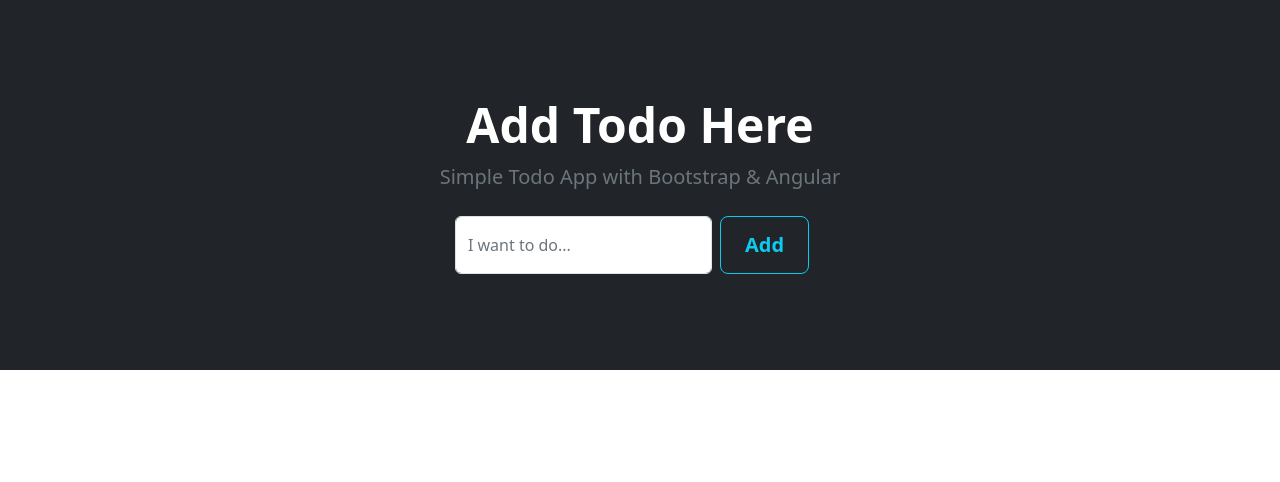
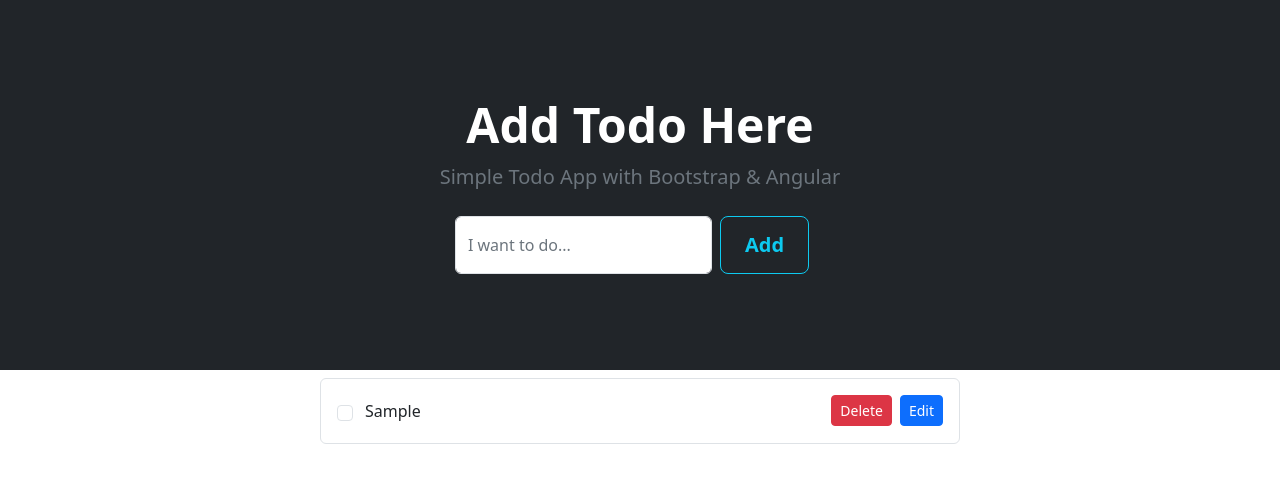
Before and after one commit to YasinDehfuli/Angular-Todo-App, an Angular app: page / in a window 1280 px wide. Both pictures are taken after typing "Sample" into the empty fields and a click on the button "Add". Shown: the top 482 px of the page. Built offline with nearby package versions, Linux system fonts and the light colour scheme.

Commit message:
chore(add-todo): added todo todo to list and send items as props to child components and handle some functionlity to adit

```diff
--- a/src/app/app.component.html
+++ b/src/app/app.component.html
@@ -10,5 +10,7 @@
   </div>
 </header>
 
+<app-todos [todos]="todos"></app-todos>
+
 
 <router-outlet/>
--- a/src/app/app.component.ts
+++ b/src/app/app.component.ts
@@ -1,6 +1,7 @@
 import { Component } from '@angular/core';
 import { RouterOutlet } from '@angular/router';
 import { FormAddTodoComponent } from './components/form-add-todo/form-add-todo.component';
+import {TodosComponent} from './components/todos/todos.component';
 
 interface Todo {
   key: number;
@@ -11,7 +12,7 @@ interface Todo {
 @Component({
   selector: 'app-root',
   standalone: true,
-  imports: [RouterOutlet, FormAddTodoComponent],
+  imports: [RouterOutlet, FormAddTodoComponent, TodosComponent],
   templateUrl: './app.component.html',
   styleUrls: ['./app.component.scss']
 })
--- a/src/app/components/todo/todo.component.html
+++ b/src/app/components/todo/todo.component.html
@@ -1 +1,28 @@
-<p>todo works!</p>
+<ul class="list-group">
+  <li class="todo-size list-group-item d-flex align-items-center justify-content-between">
+    <div class="d-flex align-items-center">
+      <input class="form-check-input me-1" type="checkbox" value="" id="firstCheckbox">
+      <label class="form-check-label m-lg-2 mb-0" for="firstCheckbox">
+        <span *ngIf="!hasDoEditSelected ; else edit_template" class="edit-todo">
+          {{ todo.text }}
+        </span>
+        <ng-template #edit_template>
+          <div class="form-floating">
+             <input type="text" class="form-control" id="edit-todo" placeholder="Password">
+             <label for="edit-todo"> {{ todo.text }} </label>
+          </div>
+        </ng-template>
+      </label>
+    </div>
+    <div *ngIf="!hasDoEditSelected ; else submit_button_template" class="d-flex gap-2">
+      <button type="button" class="btn btn-sm btn-danger">Delete</button>
+      <button type="button" class="btn btn-sm btn-primary" (click)="doEditTodo()">Edit</button>
+    </div>
+    <ng-template #submit_button_template>
+      <div class="d-flex gap-2">
+        <button type="button" class="btn btn-sm btn-danger" (click)="doCancelChangeTodo()">Cancel</button>
+        <button type="button" class="btn btn-sm btn-secondary" >Submit</button>
+      </div>
+    </ng-template>
+  </li>
+</ul>
--- a/src/app/components/todo/todo.component.scss
+++ b/src/app/components/todo/todo.component.scss
@@ -0,0 +1,3 @@
+.todo-size{
+  height: 66px !important;
+}
--- a/src/app/components/todo/todo.component.ts
+++ b/src/app/components/todo/todo.component.ts
@@ -1,11 +1,24 @@
-import { Component } from '@angular/core';
+import {Component, Input} from '@angular/core';
+import {NgIf} from '@angular/common';
 
 @Component({
   selector: 'app-todo',
-  imports: [],
+  imports: [
+    NgIf
+  ],
   templateUrl: './todo.component.html',
   styleUrl: './todo.component.scss'
 })
 export class TodoComponent {
+  @Input('todoItem') todo!: { key: number; done: boolean; text: string };
+  hasDoEditSelected : boolean = false;
 
+
+  doEditTodo(){
+    this.hasDoEditSelected = true;
+  }
+
+  doCancelChangeTodo(){
+    this.hasDoEditSelected = false;
+  }
 }
--- a/src/app/components/todos/todos.component.html
+++ b/src/app/components/todos/todos.component.html
@@ -1 +1,5 @@
-<p>todos works!</p>
+<section class="d-flex flex-column align-items-center">
+  <app-todo *ngFor="let todo of todos" [todoItem]="todo"  class="col-6 mb-2 mt-2">
+
+  </app-todo>
+</section>
```
Also changed, not shown: src/app/components/todos/todos.component.ts (+8 -2 lines).
